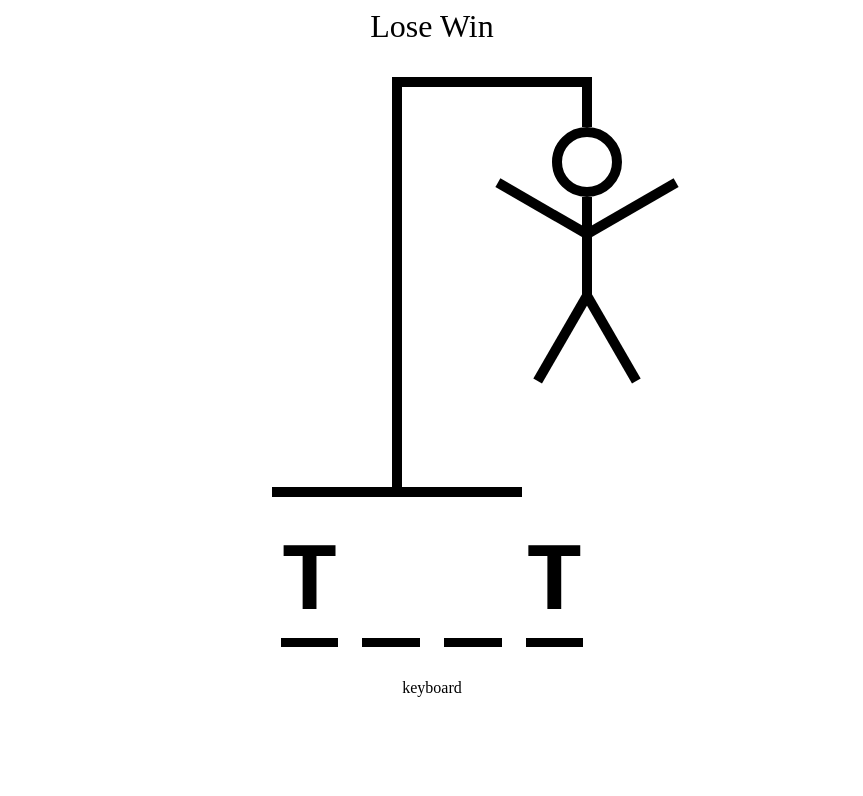
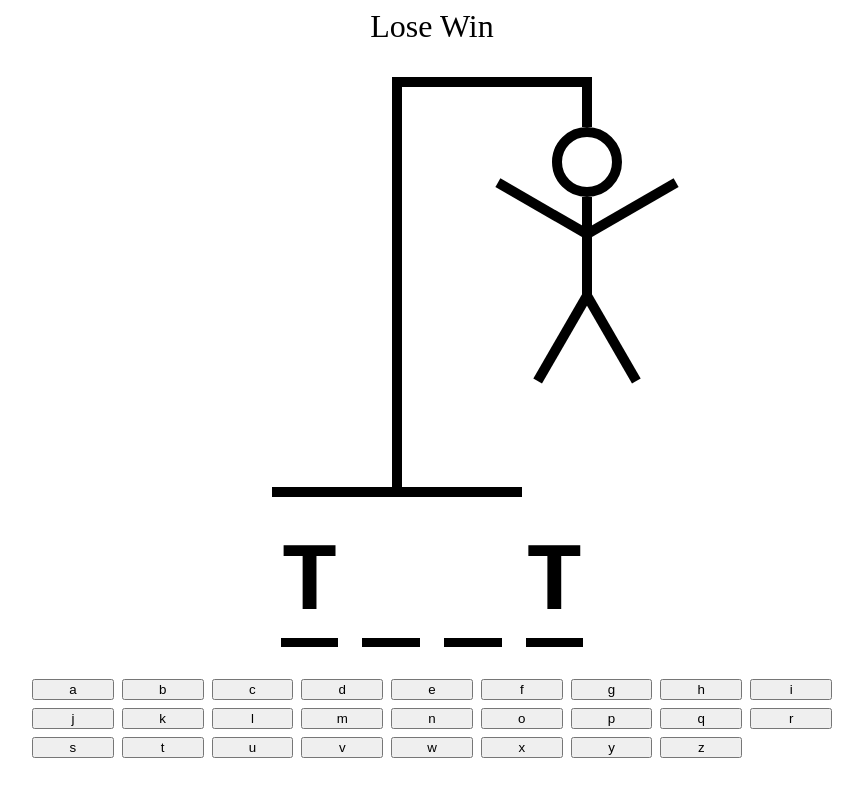
Before and after one commit to ChrisLee2477/Hangman, a React (Vite) app: page / in a window 1280 px wide. Shown: the top 796 px of the page, without its empty margins (208-1071 px from the left). Built offline with nearby package versions, Linux system fonts and the light colour scheme.

Commit message:
got the buttons map to the right place

```diff
--- a/src/App.tsx
+++ b/src/App.tsx
@@ -24,7 +24,9 @@ function App() {
       <div style={{ fontSize: "2rem", textAlign: "center" }}>Lose Win</div>
       <HangmanDrawing />
       <HangmanWord />
-      <Keyboard />
+      <div style={{ alignSelf: "stretch" }}>
+        <Keyboard />
+      </div>
     </div>
   );
 }
--- a/src/keyboard.tsx
+++ b/src/keyboard.tsx
@@ -27,5 +27,17 @@ const KEYS = [
   "z",
 ];
 export default function Keyboard() {
-  return <div>keyboard</div>;
+  return (
+    <div
+      style={{
+        display: "grid",
+        gridTemplateColumns: "repeat(auto-fit, minmax(75px, 1fr))",
+        gap: ".5rem",
+      }}
+    >
+      {KEYS.map((key) => {
+        return <button key={key}>{key}</button>;
+      })}
+    </div>
+  );
 }
```
